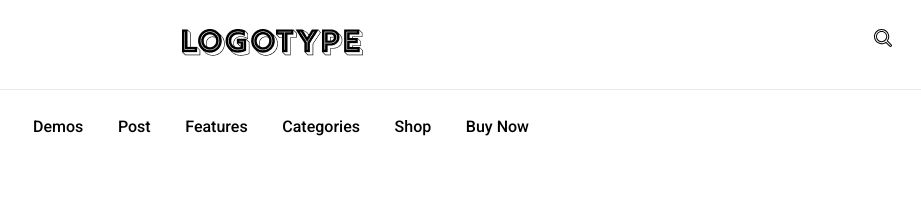
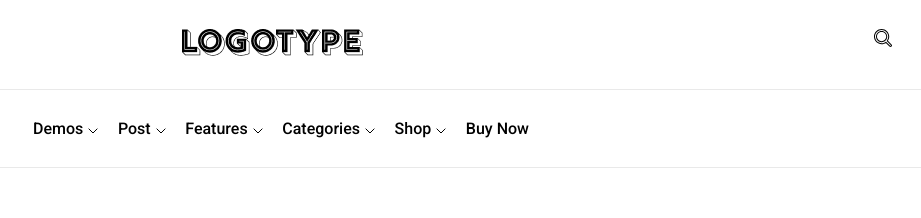
Before and after one commit to NarekHakobyanJS/front-narek, a React (Vite) app: page / in a window 1280 px wide. Shown: the top 218 px of the page, without its empty margins (359-1280 px from the left). Built offline with nearby package versions, Linux system fonts and the light colour scheme.

Commit message:
start sub menu

```diff
--- /dev/null
+++ b/src/components/atom/Arrow/Arrow.tsx
@@ -0,0 +1,11 @@
+import style from './Arrow.module.css'
+
+export const Arrow = () => {
+    return (
+        <div>
+            <svg width="10" height="6" viewBox="0 0 10 6" fill="none" xmlns="http://www.w3.org/2000/svg">
+                <path d="M1 1L5 5L9 1" stroke="black" stroke-linecap="square" />
+            </svg>
+        </div>
+    )
+}
--- a/src/components/molecule/HeaderBottom/HeaderBottom.module.css
+++ b/src/components/molecule/HeaderBottom/HeaderBottom.module.css
@@ -6,4 +6,12 @@
     margin: 0 auto;
     list-style: none;
     padding: 29px;
+
 }
+
+.navItem{
+    display: flex;
+    align-items: center;
+    gap : 5px;
+    list-style: none;
+}
--- a/src/components/molecule/HeaderBottom/HeaderBottom.tsx
+++ b/src/components/molecule/HeaderBottom/HeaderBottom.tsx
@@ -1,6 +1,8 @@
 import style from './HeaderBottom.module.css'
 import { navigations } from '../../../shared/data/navigation'
 import { NavigationTitle } from '../../atom/NavigationTitle/NavigationTitle'
+import { Arrow } from '../../atom/Arrow/Arrow'
+import SubMenu from '../SubMenu/SubMenu'
 
 export const HeaderBottom = () => {
   return (
@@ -8,7 +10,11 @@ export const HeaderBottom = () => {
       {
         navigations.map((navigation) => {
           return (
+            <ul className={style.navItem}>
               < NavigationTitle title={navigation.title} />
+              {navigation.isIcon && <Arrow />}
+              {/* < SubMenu /> */}
+            </ul>
 
           )
         })
--- /dev/null
+++ b/src/components/molecule/SubMenu/SubMenu.tsx
@@ -0,0 +1,14 @@
+import style from './SubMenu.module.css'
+
+const SubMenu = () => {
+  return (
+    <ul className={style.subMenu}>
+      <li>Post Header</li>
+      <li>Post Header</li>
+      <li>Post Header</li>
+      <li>Post Header</li>
+    </ul>
+  )
+}
+
+export default SubMenu
--- a/src/components/organism/Header/Header.module.css
+++ b/src/components/organism/Header/Header.module.css
@@ -1,4 +1,4 @@
-/* .header {
-    width: 1920px;
-    height: 140px;
-} */
+.header {
+    border-bottom: 1px solid #e9e9e9;
+    position: relative;
+}
--- a/src/components/organism/Header/Header.tsx
+++ b/src/components/organism/Header/Header.tsx
@@ -1,5 +1,6 @@
 import { HeaderBottom } from '../../molecule/HeaderBottom/HeaderBottom'
 import { HeaderTop } from '../../molecule/HeaderTop/HeaderTop'
+import SubMenu from '../../molecule/SubMenu/SubMenu'
 import style from './Header.module.css'
 
 export const Header = () => {
@@ -7,6 +8,7 @@ export const Header = () => {
     <header className={style?.header}>
        <HeaderTop />
        <HeaderBottom />
+       {/* <SubMenu /> */}
     </header>
   )
 }
```
Also changed, not shown: src/components/molecule/SubMenu/SubMenu.module.css (added, +8 -0 lines), src/components/atom/Arrow/Arrow.module.css (added). Lines whose indentation alone changed are shown as unchanged.
